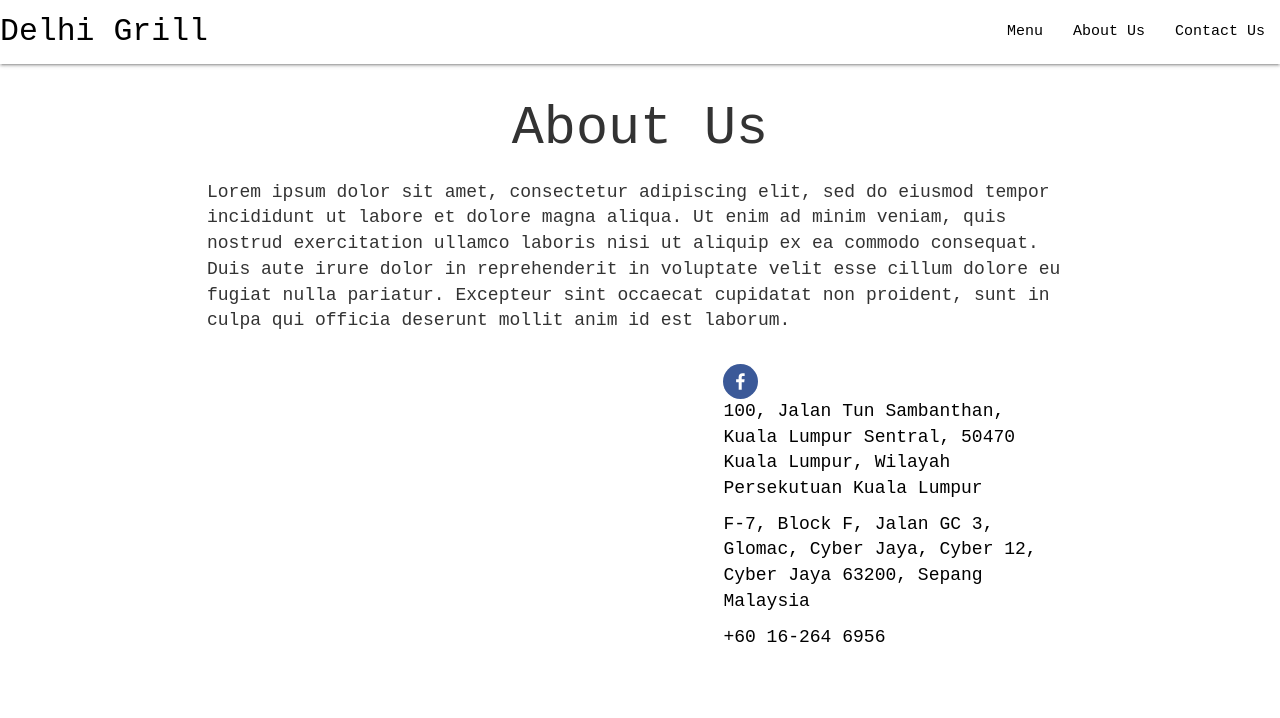
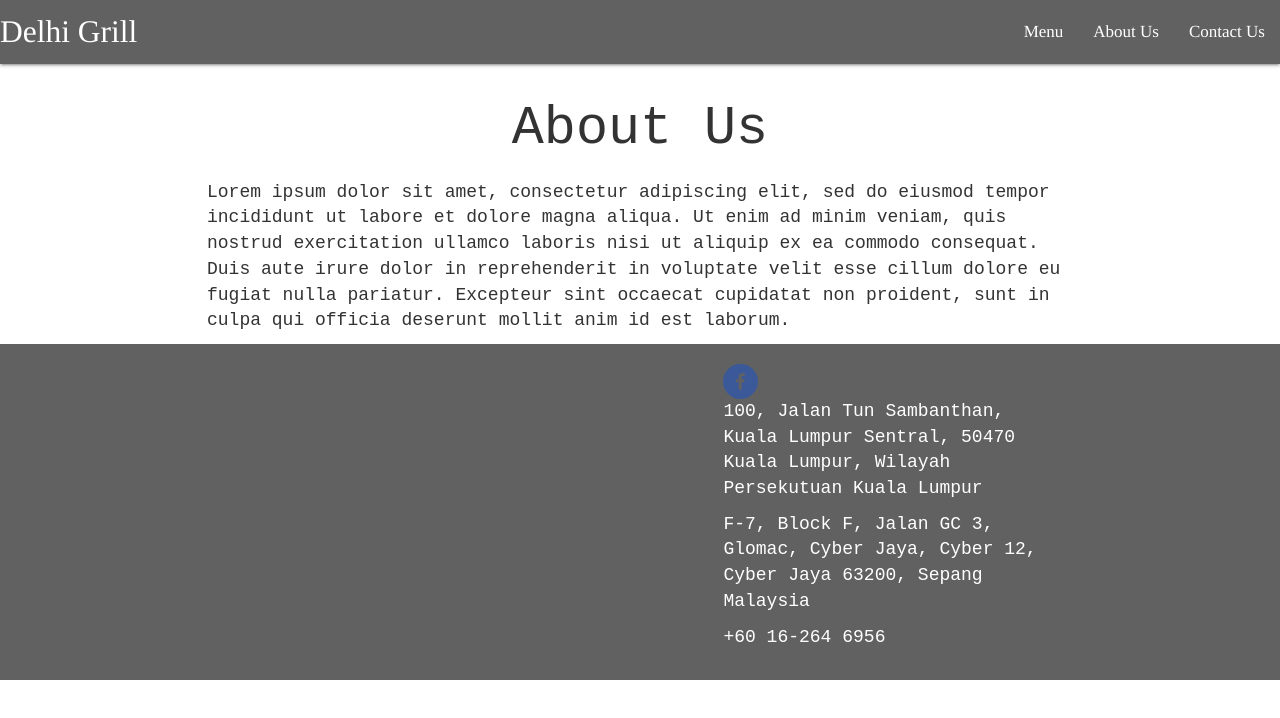
Before and after one commit to aryanmediratta/basic-react-website, a React (Create React App) app in the folder Desktop/WebDev/storewebsite/: page /about in a window 1280 px wide. Shown: the top 718 px of the page. Built offline with nearby package versions, Linux system fonts and the light colour scheme.

Commit message:
changed color of header and footer

```diff
--- a/Desktop/WebDev/storewebsite/src/components/Footer.js
+++ b/Desktop/WebDev/storewebsite/src/components/Footer.js
@@ -12,7 +12,7 @@ const h2s = {
 const ths = {
   fontFamily : 'Courier New',
   fontSize : '18px',
-  color : 'Black'
+  color : 'white'
 }
 
 class Footer extends Component {
@@ -21,7 +21,7 @@ class Footer extends Component {
 
     return(
 
-    <footer className = "page-footer white">
+    <footer className = "page-footer grey darken-2">
       <div className = "container">
           <div className = "row">
             <div className = "col s12 m4 l2"></div>
--- a/Desktop/WebDev/storewebsite/src/components/Header.js
+++ b/Desktop/WebDev/storewebsite/src/components/Header.js
@@ -1,6 +1,12 @@
 import React, {Component, Fragment} from 'react';
 
 import M from 'materialize-css/dist/js/materialize.min.js';
+
+const As = {
+  color:'white',
+  fontFamily : 'Times',
+  fontSize : '17px'
+}
 
 class Header extends Component {
 
@@ -20,16 +26,13 @@ document.addEventListener('DOMContentLoaded', function() {
 
 			<Fragment>
 			 <nav>
-    <div className="nav-wrapper white" >
-      <a href="/" className="brand-logo" style={{color:'black',fontFamily : 'Courier New'}}>Delhi Grill</a>
-      <a href="#" data-target="mobile-demo" className="sidenav-trigger" style={{color:'black'}}><i className="material-icons">menu</i></a>
+    <div className="nav-wrapper grey darken-2" >
+      <a href="/" className="brand-logo" style={{color:'white',fontFamily : 'Times'}}>Delhi Grill</a>
+      <a href="#" data-target="mobile-demo" className="sidenav-trigger" style={{color:'white'}}><i className="material-icons">menu</i></a>
       <ul className="right hide-on-med-and-down" >
-        <li><a href="/menu" style={{color:'black',
-  fontFamily : 'Courier New'}}>Menu</a></li>
-        <li><a href="/about" style={{color:'black',
-  fontFamily : 'Courier New'}}>About Us</a></li>
-        <li><a href="/contact" style={{color:'black',
-  fontFamily : 'Courier New'}}>Contact Us</a></li>
+        <li><a href="/menu" style={As}>Menu</a></li>
+        <li><a href="/about" style={As}>About Us</a></li>
+        <li><a href="/contact" style={As}>Contact Us</a></li>
       </ul>
     </div>
   </nav>
```
